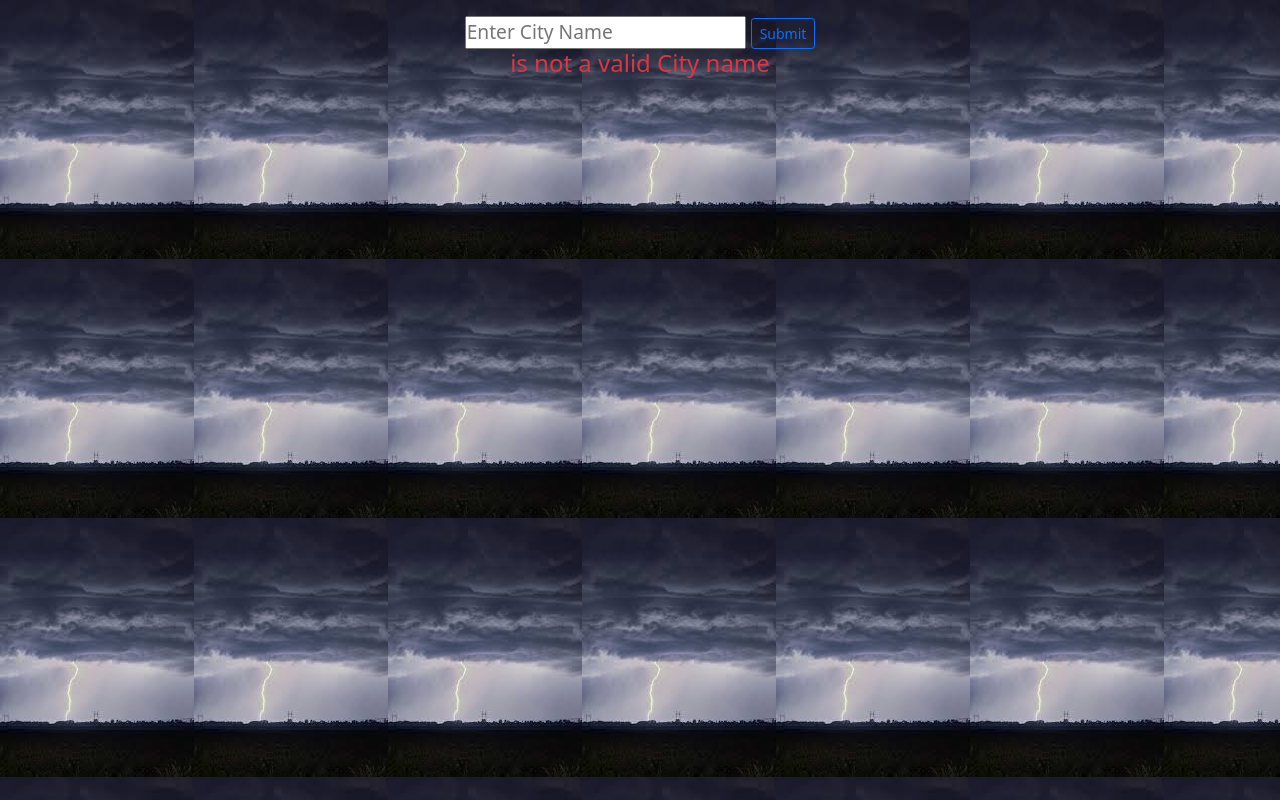
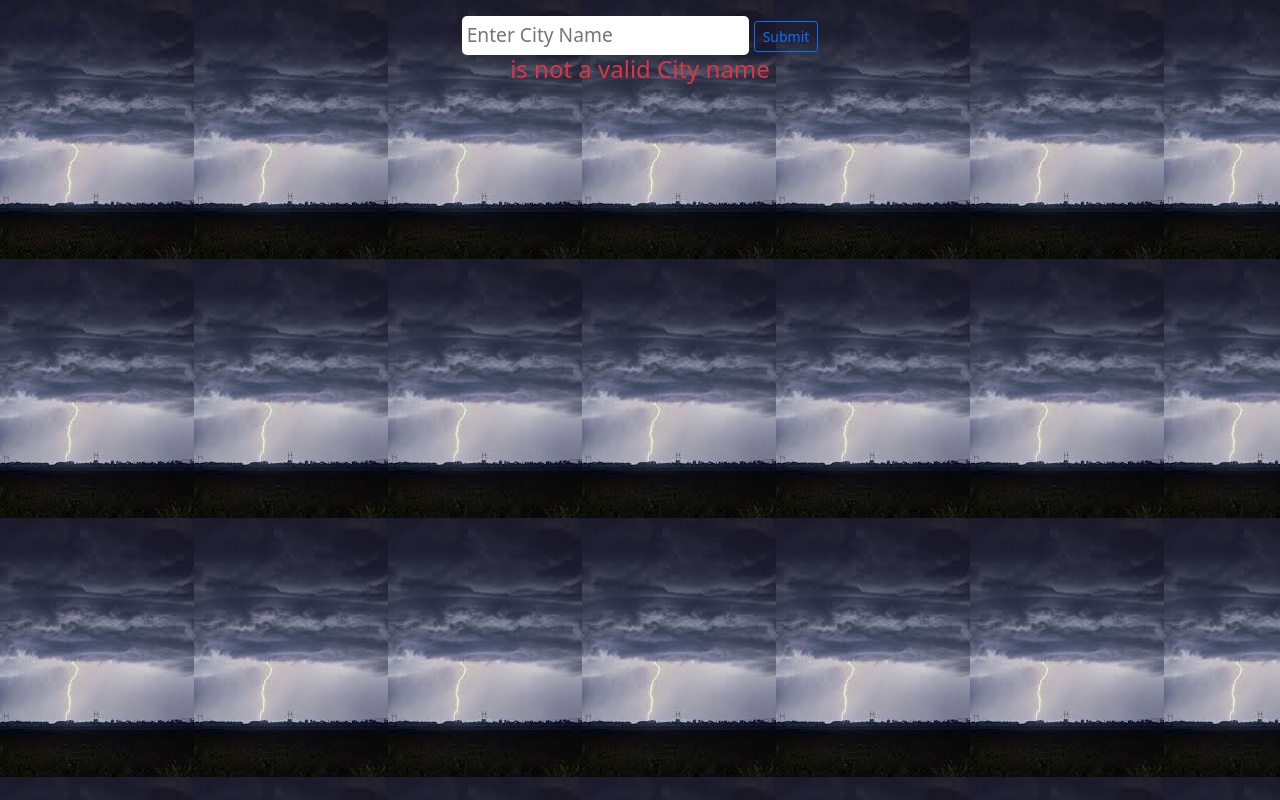
Before and after one commit to Nasa28/Weather_App, a website built with webpack: page dist/index.html in a window 1280 px wide. Built offline with nearby package versions, Linux system fonts and the light colour scheme; no server answers.

Commit message:
modify styles.css

```diff
--- a/src/assets/css/styles.css
+++ b/src/assets/css/styles.css
@@ -28,6 +28,12 @@ body{
   background-color:rgba(0, 0, 0, 0.8);
 }
 
+.search-input{
+  border: none;
+  margin: 0 auto;
+  border-radius: 5px;
+  padding: 5px;
+}
 .weather.loading{
   visibility: hidden;
 }
```
Also changed, not shown: dist/main.js.
